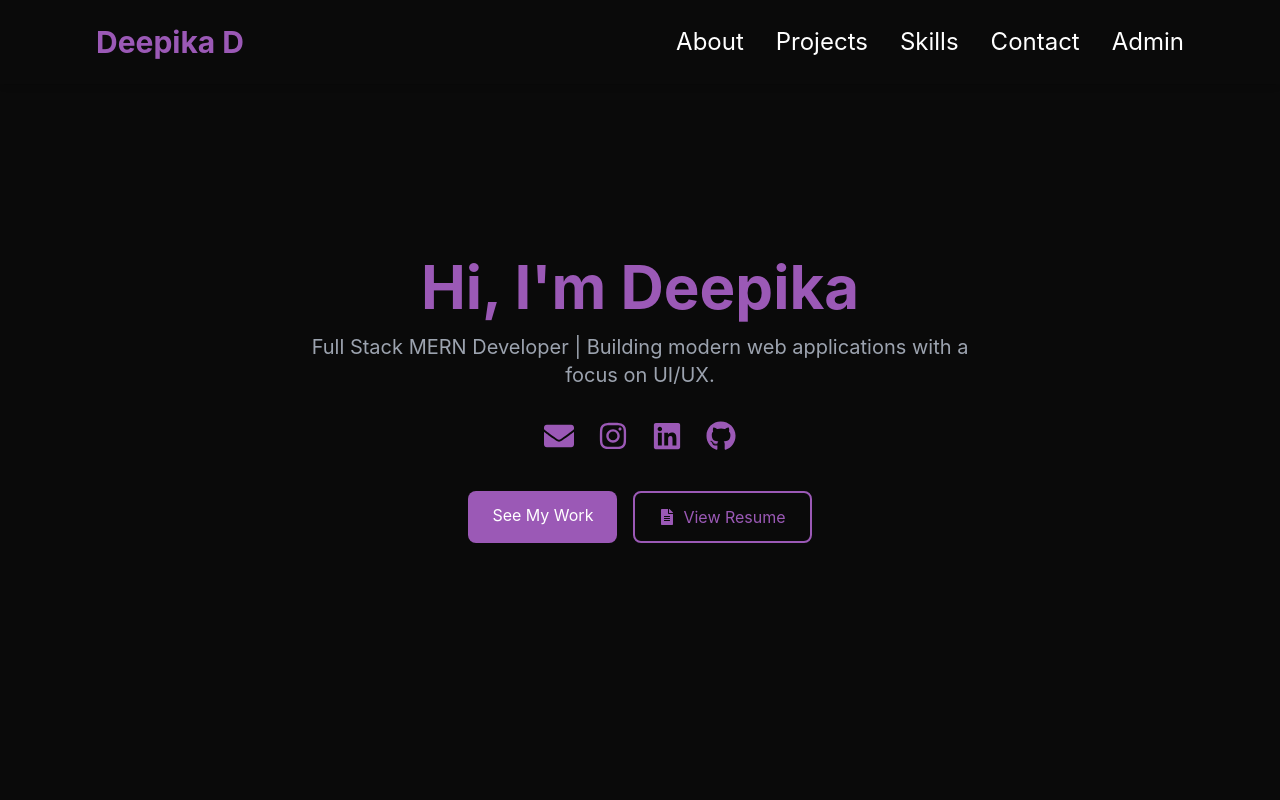
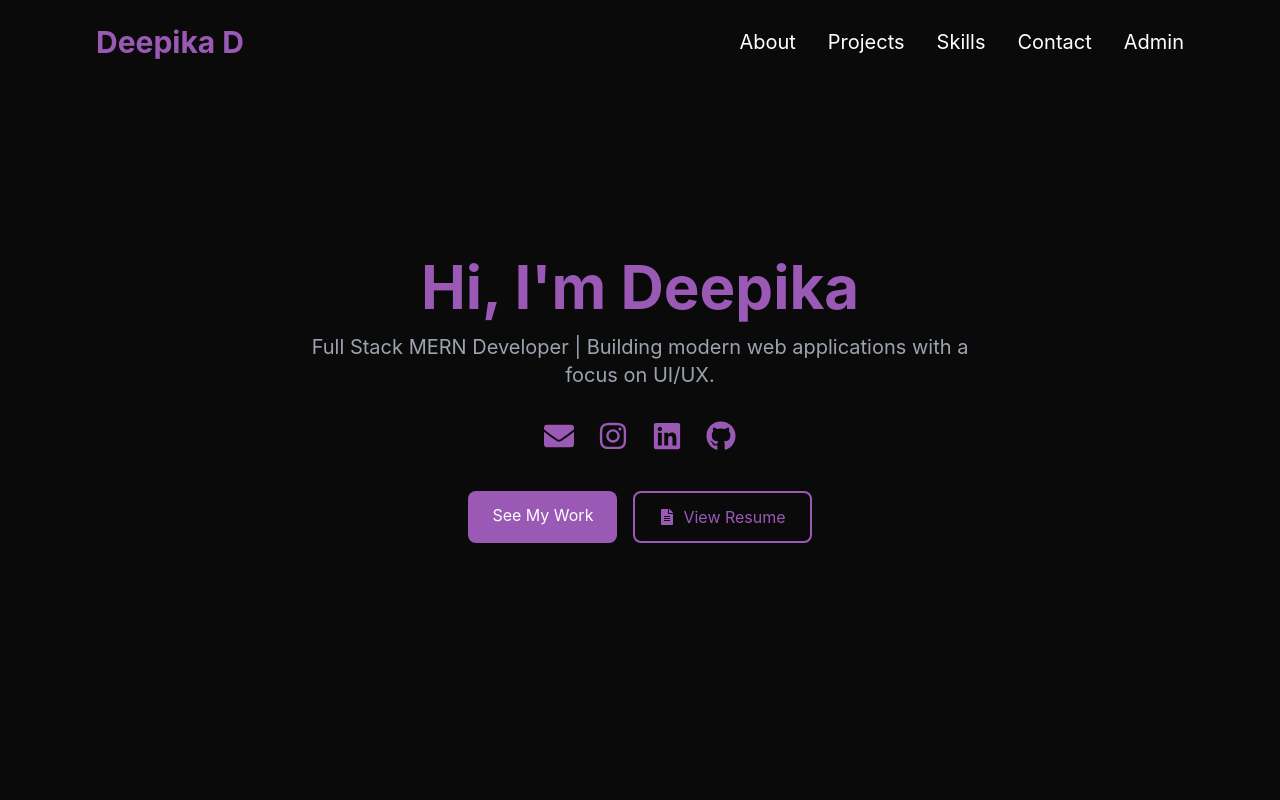
Before and after one commit to deepikadevaraj016-design/Portfolio, a React (Create React App) app in the folder frontend/: page / in a window 1280 px wide. Shown: the top 800 px of the page. Built offline with nearby package versions, Linux system fonts and the light colour scheme; no server answers.

Commit message:
Update Header.js

```diff
--- a/frontend/src/components/Header.js
+++ b/frontend/src/components/Header.js
@@ -6,19 +6,19 @@ export default function Header() {
       <div className="max-w-6xl mx-auto px-8 py-6 flex justify-between items-center">
         <h1 className="text-3xl font-bold text-primary">Deepika D</h1>
         <nav className="flex space-x-8">
-          <a href="#about" className="text-2xl md:text-2xl hover:text-primary transition-colors duration-300">
+          <a href="#about" className="text-2xl md:text-xl hover:text-primary transition-colors duration-300">
             About
           </a>
-          <a href="#projects" className="text-2xl md:text-2xl hover:text-primary transition-colors duration-300">
+          <a href="#projects" className="text-2xl md:text-xl hover:text-primary transition-colors duration-300">
             Projects
           </a>
-          <a href="#skills" className="text-2xl md:text-2xl hover:text-primary transition-colors duration-300">
+          <a href="#skills" className="text-2xl md:text-xl hover:text-primary transition-colors duration-300">
             Skills
           </a>
-          <a href="#contact" className="text-2xl md:text-2xl hover:text-primary transition-colors duration-300">
+          <a href="#contact" className="text-2xl md:text-xl hover:text-primary transition-colors duration-300">
             Contact
           </a>
-          <Link to="/admin" className="text-2xl md:text-2xl hover:text-primary transition-colors duration-300">
+          <Link to="/admin" className="text-2xl md:text-xl hover:text-primary transition-colors duration-300">
             Admin
           </Link>
         </nav>
```
